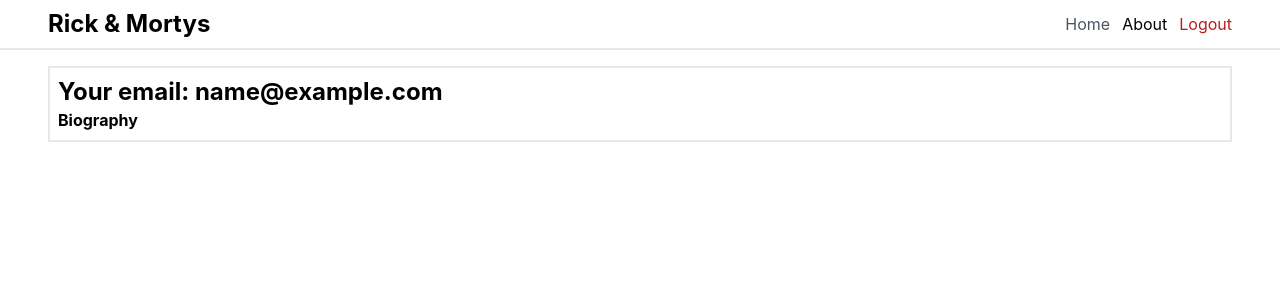
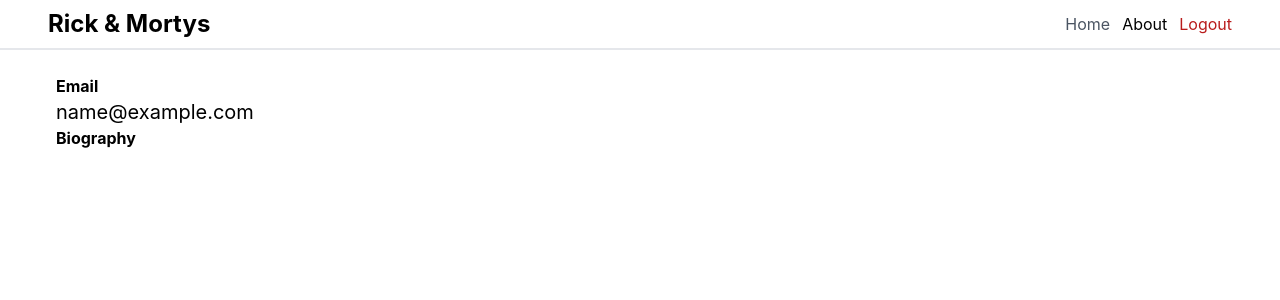
Before and after one commit to StanEkso/InterexyTestTask, a React (Create React App) app in the folder client/: page /about in a window 1280 px wide. Shown: the top 300 px of the page. Built offline with nearby package versions, Linux system fonts and the light colour scheme; sample sign-in values are in the browser's storage.

Commit message:
feat: ready frontend part

```diff
--- a/client/src/pages/about/AboutUserPage.tsx
+++ b/client/src/pages/about/AboutUserPage.tsx
@@ -6,8 +6,9 @@ const AboutUserPage = () => {
   const { user } = useAuthContext();
   if (!user) return <NotFoundRedirect />;
   return (
-    <div className="border-2 p-2">
-      <h3 className="font-bold text-2xl">Your email: {user.email}</h3>
+    <div className="p-2">
+      <h3 className="font-bold">Email</h3>
+      <p className="text-xl">{user.email} </p>
       <h3 className="font-bold">Biography</h3>
       <p className="text-xl">{user.bio} </p>
     </div>
--- a/client/src/pages/signin/SignInPage.tsx
+++ b/client/src/pages/signin/SignInPage.tsx
@@ -13,6 +13,7 @@ const SignInPage = () => {
   } = useRemember("email");
   const { payload, changeHandler, setError } = useForm({
     email: rememberedValue,
+    password: "",
   });
   const { signin } = useAuthContext();
   const submitHandler = useCallback(() => {
@@ -35,6 +36,7 @@ const SignInPage = () => {
         {payload.error && <p className="text-red-500">{payload.error} </p>}
         <input
           type="email"
+          autoComplete="email"
           className="rounded-sm border-2 py-1 px-2"
           placeholder="Email"
           name="email"
@@ -43,6 +45,7 @@ const SignInPage = () => {
           onChange={changeHandler}
         />
         <input
+          autoComplete="current-password"
           type="password"
           className="rounded-sm border-2 py-1 px-2"
           onChange={changeHandler}
--- a/client/src/pages/signup/SignUpPage.tsx
+++ b/client/src/pages/signup/SignUpPage.tsx
@@ -4,7 +4,11 @@ import { useAuthContext } from "../../components/AuthProvider/AuthContext";
 import useForm from "../../hooks/useForm";
 
 const SignUpPage = () => {
-  const { payload, changeHandler, setError } = useForm();
+  const { payload, changeHandler, setError } = useForm({
+    email: "",
+    password: "",
+    repeatPassword: "",
+  });
   const { signup } = useAuthContext();
   const submitHandler = useCallback(() => {
     const { email = "", password = "", bio = "", repeatPassword } = payload;
@@ -24,6 +28,7 @@ const SignUpPage = () => {
 
         <input
           type="email"
+          autoComplete="email"
           className="rounded-sm border-2 py-1 px-2"
           placeholder="Email"
           name="email"
@@ -32,6 +37,7 @@ const SignUpPage = () => {
         />
         <input
           type="password"
+          autoComplete="new-password"
           className="rounded-sm border-2 py-1 px-2"
           onChange={changeHandler}
           placeholder="Password"
@@ -39,6 +45,7 @@ const SignUpPage = () => {
           name="password"
         />
         <input
+          autoComplete="new-password"
           type="password"
           className="rounded-sm border-2 py-1 px-2"
           onChange={changeHandler}
```
